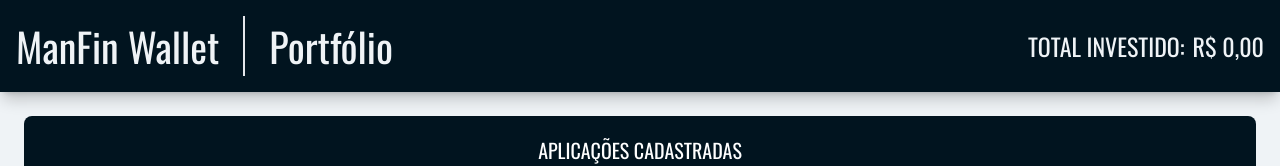
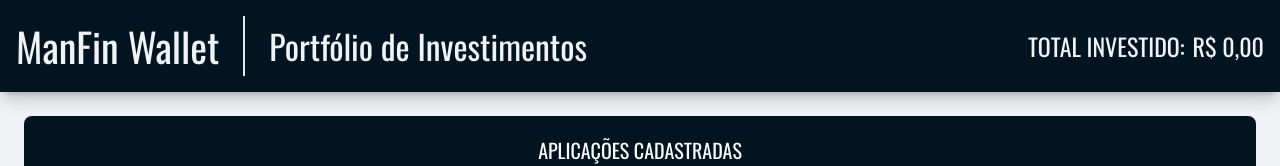
Before and after one commit to ViniciusCNB/manfin-wallet, a React (Vite) app in the folder web/: page /portfolio in a window 1280 px wide. Shown: the top 166 px of the page. Built offline with nearby package versions, Linux system fonts and the light colour scheme; no server answers.

Commit message:
Alteração nos títulos das páginas

```diff
--- a/web/src/components/Expenses/ExpensesMenu.tsx
+++ b/web/src/components/Expenses/ExpensesMenu.tsx
@@ -13,7 +13,7 @@ const ExpensesMenu = (props: ExepensesMenuProps) => {
           <span className="text-[#eff3f6] text-[2.5rem] h-fit pr-6 border-r-2">
             ManFin Wallet
           </span>
-          <span className="text-[#eff3f6] ml-6 text-[2.5rem]">Despesas</span>
+          <span className="text-[#eff3f6] ml-6 text-[2.1rem]">Gestão de Despesas</span>
         </div>
         <div className="text-[#eff3f6] text-[1.5rem] h-fit uppercase flex flex-row gap-2">
           <span>Total Gasto:</span>
--- a/web/src/components/Portfolio/PortfolioMenu.tsx
+++ b/web/src/components/Portfolio/PortfolioMenu.tsx
@@ -13,7 +13,7 @@ const PortfolioMenu = (props: PortfolioMenuProps) => {
           <span className="text-[#eff3f6] text-[2.5rem] h-fit pr-6 border-r-2">
             ManFin Wallet
           </span>
-          <span className="text-[#eff3f6] ml-6 text-[2.5rem]">Portfólio</span>
+          <span className="text-[#eff3f6] ml-6 text-[2.1rem]">Portfólio de Investimentos</span>
         </div>
         <div className="text-[#eff3f6] text-[1.5rem] h-fit uppercase flex flex-row gap-2">
           <span>Total Investido:</span>
```
